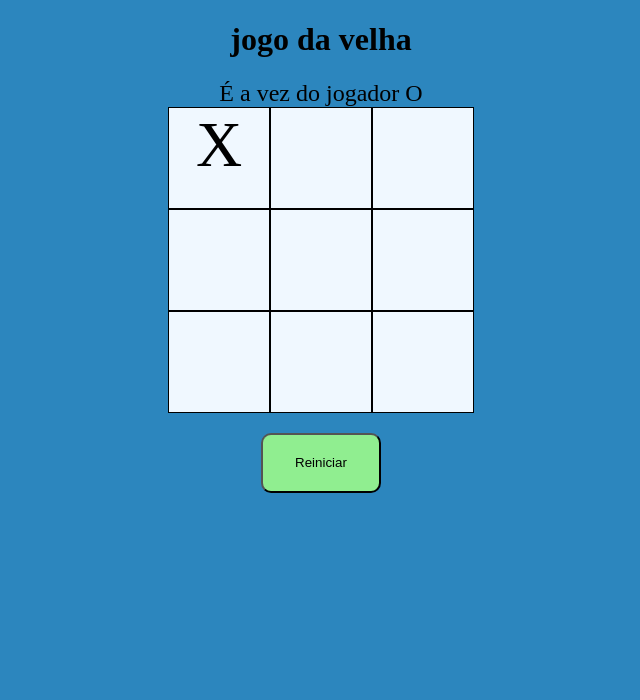
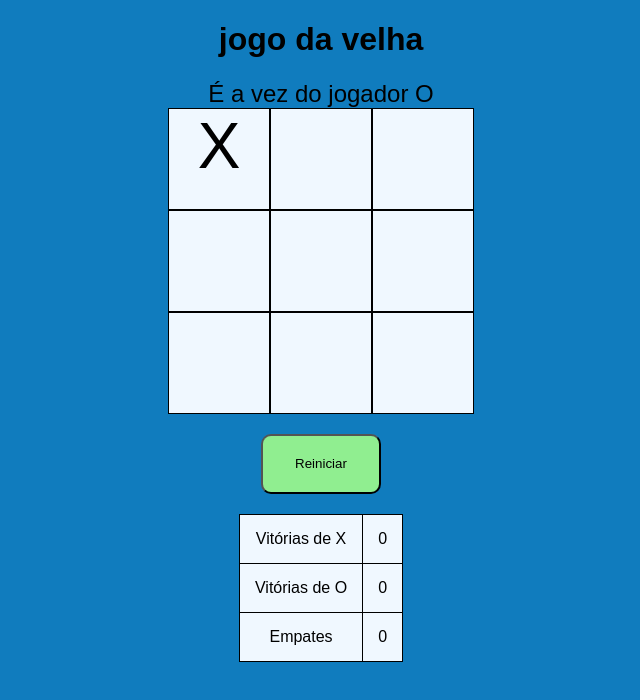
Before and after one commit to Rodrigot800/My_Portfolio, a plain HTML site: page jogodavelha.html in a window 1280 px wide. Both pictures are taken after a click on the element 538 px from the left and 130 px from the top of the page. Shown: the whole page, without its empty margins (319-959 px from the left). Drawn offline with Linux system fonts and the light colour scheme.

Commit message:
jogodavelha 1.3

```diff
--- a/jogodavelha.html
+++ b/jogodavelha.html
@@ -10,10 +10,24 @@
       padding: 0px;
       box-sizing: border-box;
       text-align: center;
-      background-color: rgb(44, 134, 190);
+      background-color: rgb(16, 124, 190);
+      height: 110vh;
+      font-family: Arial, Helvetica, sans-serif;
     }
     #msg{
       font-size: 1.5em;
+    }
+    #placar{
+      margin: auto;
+      background-color: aliceblue;
+    }
+    table{
+      border-collapse: collapse;
+      margin-bottom: 50px;
+    }
+    tr,td{
+      border: 1px solid black;
+      padding: 15px;
     }
     #jogo{
       display: flex;
@@ -59,10 +73,37 @@
     <div class="cell" ></div>
 
   </div>
-    <div id="msg"></div>
 
     <button id="button" onclick="restartGame()">Reiniciar</button>
 
+    <div>
+          <table id="placar">
+            <tr>
+              <td>
+                Vitórias de X
+              </td>
+              <td id="x">
+                0
+              </td>
+            </tr>
+            <tr>
+              <td>
+                Vitórias de O
+              </td>
+              <td id="o">
+                0
+              </td>
+            </tr>
+            <tr>
+              <td>
+                Empates
+              </td>
+              <td id="Empate">
+                0
+              </td>
+            </tr>
+          </table>
+    </div>
   <script>
 
     var jogo = document.getElementById('jogo');
@@ -72,6 +113,13 @@
     var currentPlayer = 'X';
     var gameActive = true;
     var moves = 0;
+    var placar = document.getElementById('placar')
+    var vx = document.getElementById('x')
+    var vo = document.getElementById('o')
+    var emp = document.getElementById('Empate')
+    var placarX = 0;
+    var placarO = 0;
+    var placarEmpate = 0;
 
     cells.forEach(function(cell) {
       cell.addEventListener('click', handleClick);
@@ -80,23 +128,33 @@
     function handleClick() {
       if (!gameActive || this.textContent !== '') return;
 
-      this.textContent = currentPlayer;
-      this.classList.add(currentPlayer === 'X' ? 'x' : 'o');
-      moves++;
+      this.textContent =  currentPlayer
+      this.classList.add(currentPlayer === 'X'?'x':'o')
+      moves++
 
       if (checkWinner()) {
-        msg.textContent = 'Jogador ' + currentPlayer + ' venceu!';
-        gameActive = false;
-      } else if (moves === 9) {
-        msg.textContent = 'Empate!';
-        gameActive = false;
+        msg.textContent = 'jogador '+ currentPlayer + ' venceu!'
+        gameActive = false
+
+        if ( currentPlayer == ('X')) {
+          placarX++
+          vx.textContent = placarX
+        } else if (currentPlayer == ('O')){
+          placarO++
+          vo.textContent = placarO
+        }
+      } else if (moves == 9) {
+        msg.textContent = 'Empate!'
+        gameActive = false
+        placarEmpate++;
+        emp.textContent = placarEmpate;
       } else {
-        currentPlayer = currentPlayer === 'X' ? 'O' : 'X';
-        msg.textContent = 'É a vez do jogador ' + currentPlayer;
+        currentPlayer = currentPlayer === 'X'?'O':'X'
+        msg.textContent = 'É a vez do jogador ' + currentPlayer
       }
     }
 
-    function checkWinner() {
+    function checkWinner(){
       var winningCombinations = [
         [0, 1, 2],
         [3, 4, 5],
@@ -108,8 +166,8 @@
         [2, 4, 6]
       ];
 
-      for (var i = 0; i < winningCombinations.length; i++) {
-        var [a, b, c] = winningCombinations[i];
+      for( var i = 0; i < winningCombinations.length;  i++){
+        var [a,b,c] = winningCombinations[i];
         if (
           cells[a].textContent === currentPlayer &&
           cells[b].textContent === currentPlayer &&
@@ -118,24 +176,51 @@
           cells[a].classList.add('win');
           cells[b].classList.add('win');
           cells[c].classList.add('win');
-          return true;
+          return true ;
         }
-      }
+       }
+       return false
+     }
 
-      return false;
+     function restartGame() {
+        cells.forEach(function(cell) {
+          cell.textContent = ''
+          cell.classList.remove('x','o','win')
+        })
+
+        msg.textContent = ''
+        currentPlayer = 'X'
+        gameActive = true
+        moves = 0
+     }
+     /*function checkWinner() {
+  var winningCombinations = [
+    [0, 1, 2],
+    [3, 4, 5],
+    [6, 7, 8],
+    [0, 3, 6],
+    [1, 4, 7],
+    [2, 5, 8],
+    [0, 4, 8],
+    [2, 4, 6]
+  ];
+
+  for (var i = 0; i < winningCombinations.length; i++) {
+    var [a, b, c] = winningCombinations[i];
+    if (
+      cells[a].textContent === currentPlayer &&
+      cells[b].textContent === currentPlayer &&
+      cells[c].textContent === currentPlayer
+    ) {
+      cells[a].classList.add('win');
+      cells[b].classList.add('win');
+      cells[c].classList.add('win');
+      return true;
     }
+  }
 
-    function restartGame() {
-      cells.forEach(function(cell) {
-        cell.textContent = '';
-        cell.classList.remove('x', 'o', 'win');
-      });
-
-      msg.textContent = '';
-      currentPlayer = 'X';
-      gameActive = true;
-      moves = 0;
-    }
+  return false;
+}*/
 //primeiro codigo javascript desenvolvido baixo
 
     /*
```
